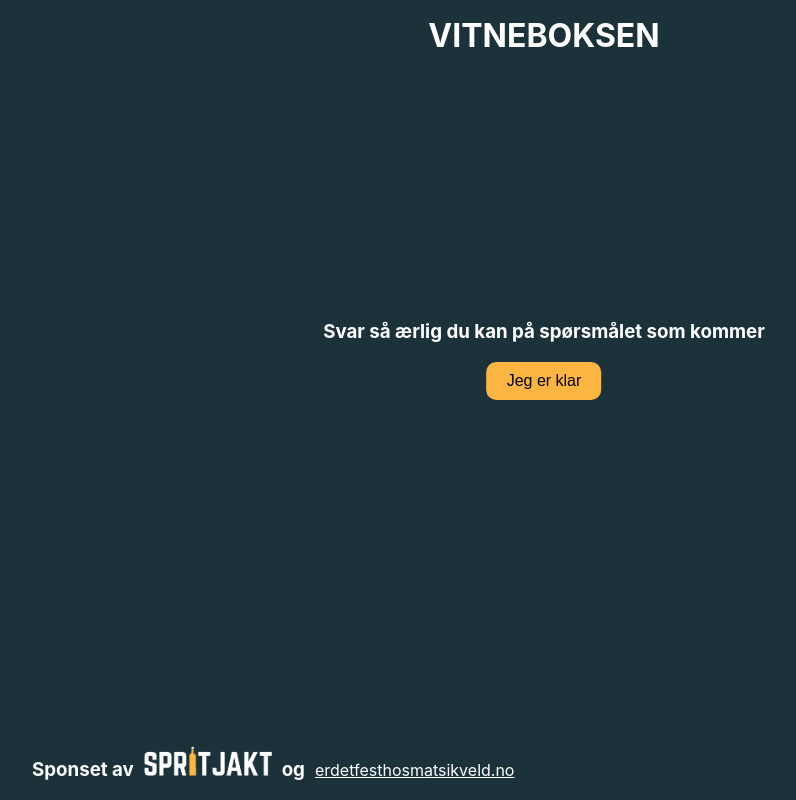
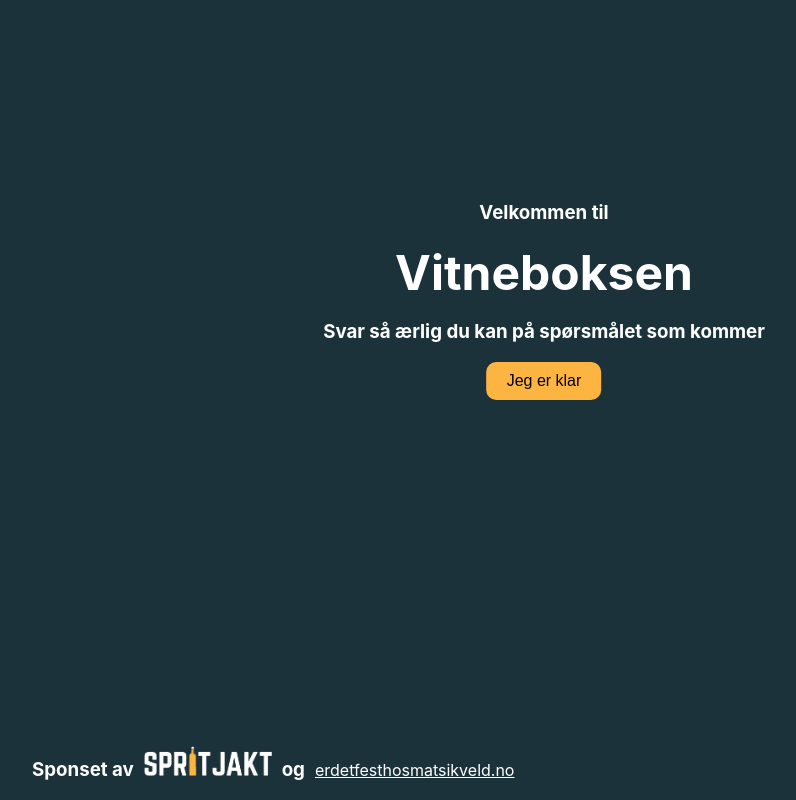
Before and after one commit to tiddi2/vitneboksen, a React (Create React App) app: page / in a window 1280 px wide. Shown: the whole page, without its empty margins (96-892 px from the left). Built offline with nearby package versions, Linux system fonts and the light colour scheme.

Commit message:
formattering

```diff
--- a/src/App.js
+++ b/src/App.js
@@ -144,9 +144,7 @@ const App = () => {
         position: "fixed",
       }}
     >
-      <h1 style={{ margin: "1rem", textAlign: "center" }}>
-        {question || "VITNEBOKSEN"}
-      </h1>
+      <h1 style={{ margin: "1rem", textAlign: "center" }}>{question}</h1>
       <div
         style={{
           position: "relative",
@@ -238,6 +236,16 @@ const App = () => {
         )}
         {!started && (
           <div>
+            <h3>Velkommen til</h3>
+            <h1
+              style={{
+                margin: "1rem",
+                fontSize: "3rem",
+                textAlign: "center",
+              }}
+            >
+              Vitneboksen
+            </h1>
             <h3>Svar så ærlig du kan på spørsmålet som kommer</h3>
             <button
               onClick={startRecording}
```
